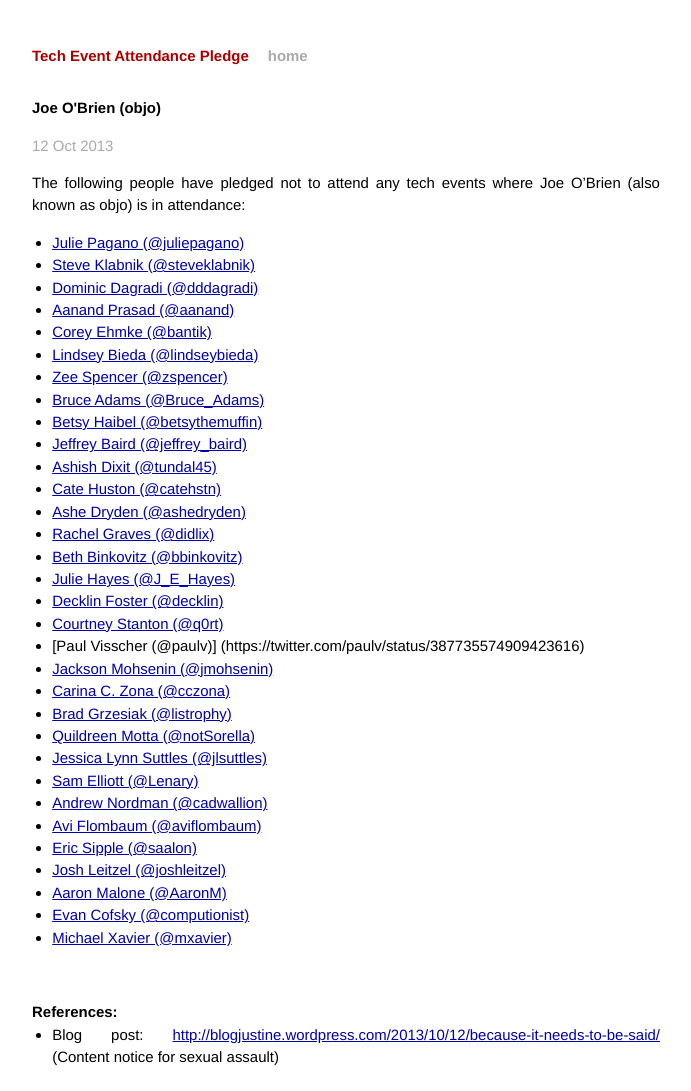
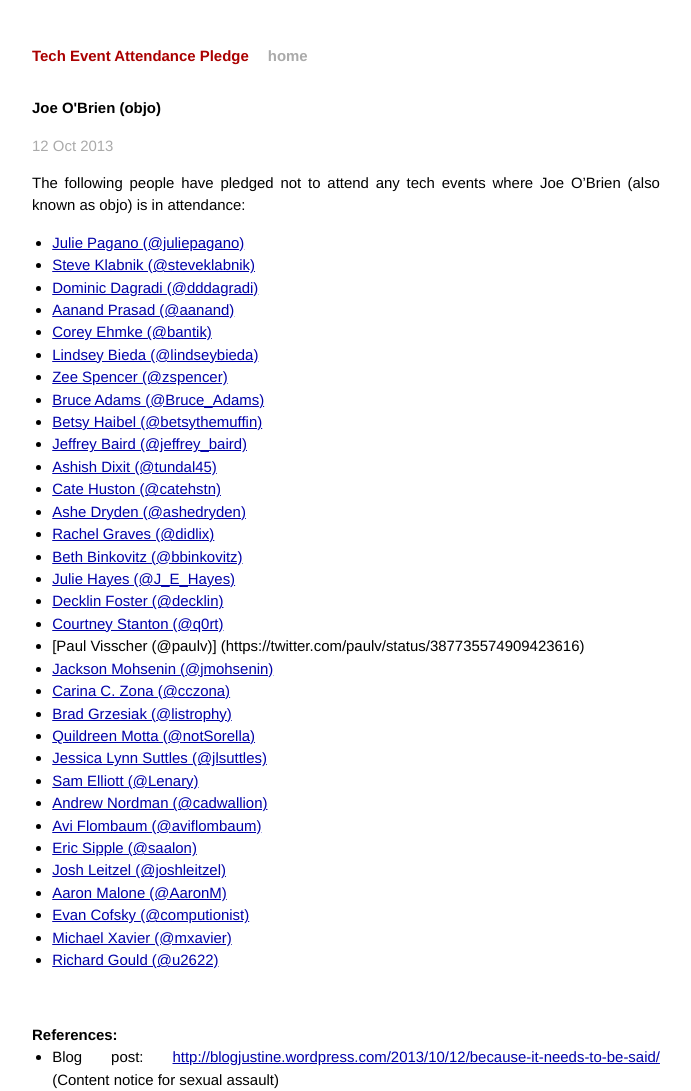
Before and after one commit to techtektek/tech-event-attendance-pledge.github.io, a Jekyll site: the page built from _posts/2013-10-12-objo.markdown, in a window 1280 px wide. Shown: the whole page, without its empty margins (294-985 px from the left). Built offline with Jekyll 4.4.1, drawn with Linux system fonts in a browser that asks for light colours; Markdown is read by kramdown in place of the engine named in the settings; before the commit the page ends 1069 px from its top, so only the background shows below that.

Commit message:
Add myself to the list

```diff
--- a/_posts/2013-10-12-objo.markdown
+++ b/_posts/2013-10-12-objo.markdown
@@ -40,6 +40,7 @@ O'Brien (also known as objo) is in attendance:
 * [Aaron Malone (@AaronM)](https://twitter.com/AaronM/status/389096089707507713)
 * [Evan Cofsky (@computionist)](https://twitter.com/computionist/status/389097032121454594)
 * [Michael Xavier (@mxavier)](https://twitter.com/mxavier/status/389099578043019264)
+* [Richard Gould (@u2622)](https://twitter.com/u2622/status/389101437981974528)
 
 <br/>
 
```
